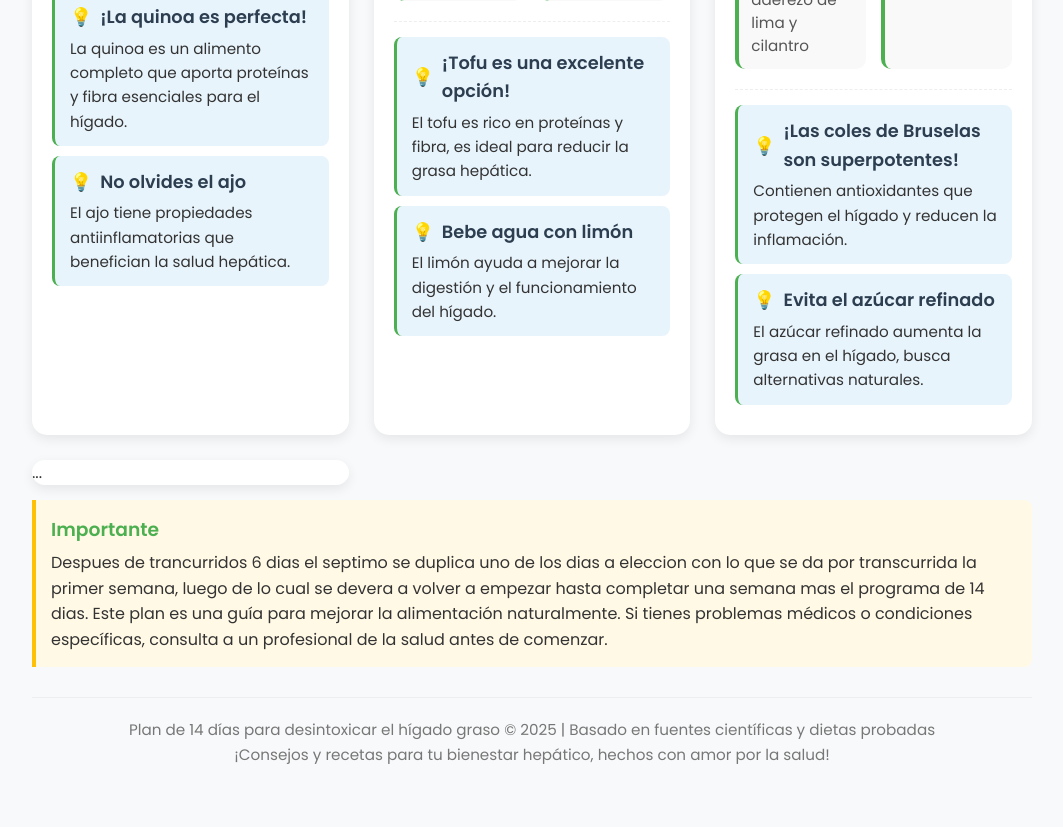
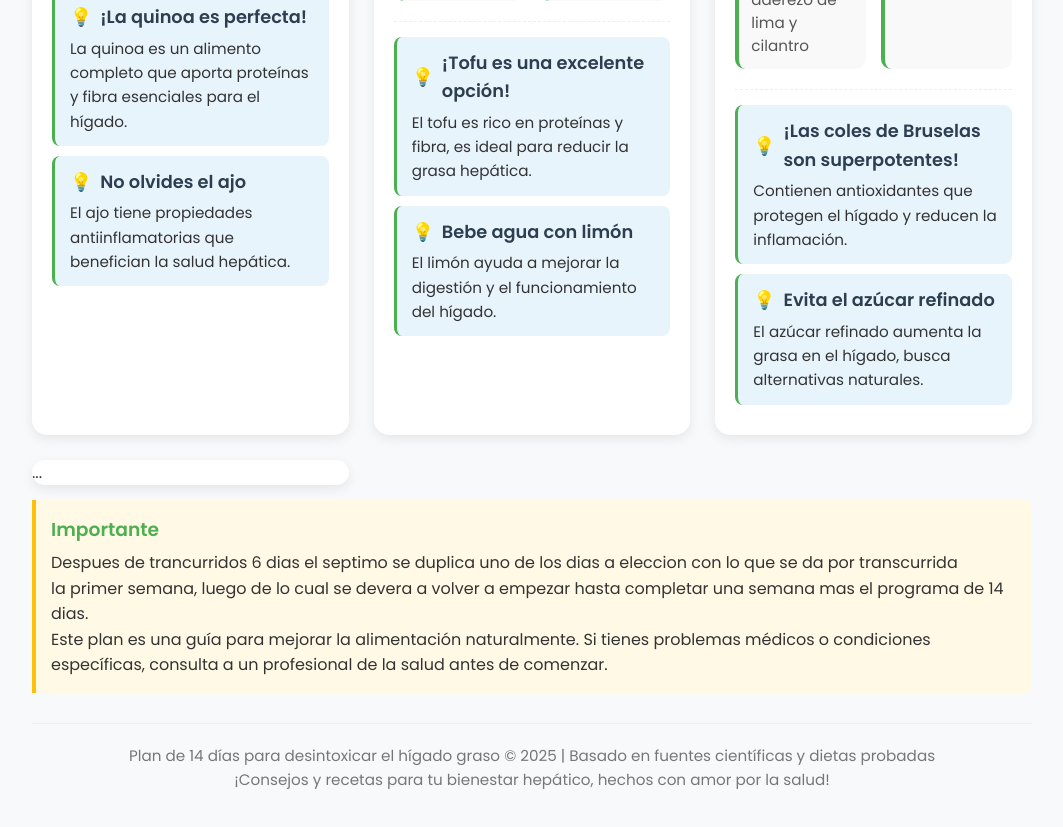
Before and after one commit to oniricozaq/higado-saludable, a plain HTML site: page index.html in a window 1280 px wide. Shown: the part 2164-2991 px from the top of the page, without its empty margins (108-1171 px from the left). Drawn offline with Linux system fonts and the light colour scheme.

Commit message:
Update index.html
Observaciones finales

```diff
--- a/index.html
+++ b/index.html
@@ -549,7 +549,9 @@
 
         <div class="note">
             <h3 class="note-title">Importante</h3>
-            <p>Despues de trancurridos 6 dias el septimo se duplica uno de los dias a eleccion con lo que se da por transcurrida la primer semana, luego de lo cual se devera a volver a empezar hasta completar una semana mas el programa de 14 dias. Este plan es una guía para mejorar la alimentación naturalmente. Si tienes problemas médicos o condiciones específicas, consulta a un profesional de la salud antes de comenzar.</p>
+            <p>Despues de trancurridos 6 dias el septimo se duplica uno de los dias a eleccion con lo que se da por transcurrida
+            <p>la primer semana, luego de lo cual se devera a volver a empezar hasta completar una semana mas el programa de 14 dias.
+            <p>Este plan es una guía para mejorar la alimentación naturalmente. Si tienes problemas médicos o condiciones específicas, consulta a un profesional de la salud antes de comenzar.</p>
         </div>
 
         <div class="footer">
```
